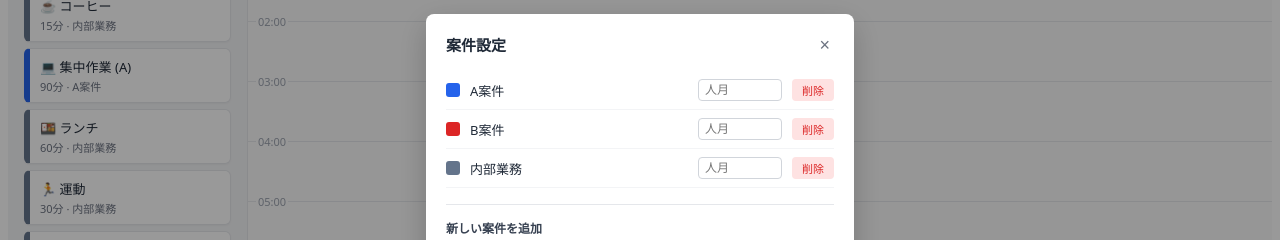
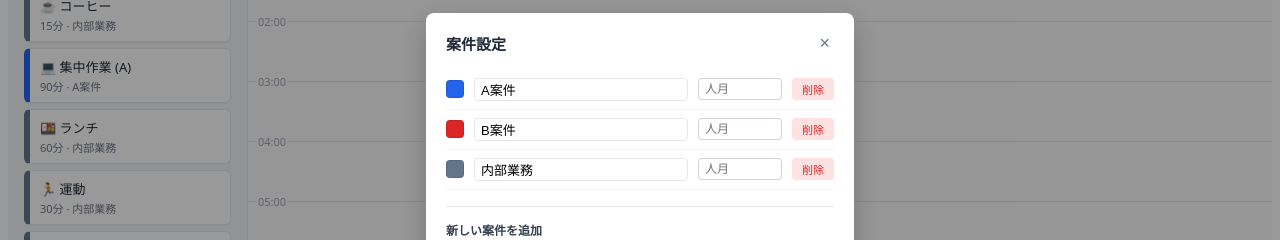
Before and after one commit to latelatte/taskette, a React (Vite) app: page / in a window 1280 px wide. Both pictures are taken after a click on the button "案件設定". Shown: the part 190-430 px from the top of the page. Built offline with nearby package versions, Linux system fonts and the light colour scheme.

Commit message:
feat: add project renaming and recoloring functionality in project settings

```diff
--- a/src/App.tsx
+++ b/src/App.tsx
@@ -49,6 +49,7 @@ export function App() {
   const [newProjectColor, setNewProjectColor] = useState<string>(
     PROJECT_COLOR_PALETTE[0] ?? '#64748b',
   );
+  const [colorPickerProjectId, setColorPickerProjectId] = useState<string | null>(null);
 
   useEffect(() => {
     saveStore({ blocksByDate, projects });
@@ -139,6 +140,16 @@ export function App() {
         return { ...p, monthlyBudget: num };
       }),
     );
+  };
+
+  const renameProject = (id: string, name: string): void => {
+    const trimmed = name.trim();
+    if (trimmed.length === 0) return;
+    setProjects((prev) => prev.map((p) => (p.id === id ? { ...p, name: trimmed } : p)));
+  };
+
+  const recolorProject = (id: string, color: string): void => {
+    setProjects((prev) => prev.map((p) => (p.id === id ? { ...p, color } : p)));
   };
 
   const handleDeleteProject = (id: string): void => {
@@ -356,7 +367,7 @@ export function App() {
 
       {showSettings && (
         <div
-          onClick={() => setShowSettings(false)}
+          onClick={() => { setShowSettings(false); setColorPickerProjectId(null); }}
           style={{
             position: 'fixed',
             inset: 0,
@@ -383,7 +394,7 @@ export function App() {
             <div style={{ display: 'flex', justifyContent: 'space-between', alignItems: 'center', marginBottom: '16px' }}>
               <h2 style={{ margin: 0, fontSize: '15px' }}>案件設定</h2>
               <button
-                onClick={() => setShowSettings(false)}
+                onClick={() => { setShowSettings(false); setColorPickerProjectId(null); }}
                 style={{ background: 'none', border: 'none', cursor: 'pointer', fontSize: '18px', color: '#6b7280', padding: '0 4px', lineHeight: 1 }}
                 aria-label="閉じる"
               >×</button>
@@ -393,10 +404,32 @@ export function App() {
               {projects.length === 0 ? (
                 <div style={{ fontSize: '12px', color: '#9ca3af', padding: '8px 0' }}>案件が登録されておりません</div>
               ) : (
-                projects.map((p) => (
-                  <div key={p.id} style={{ display: 'flex', alignItems: 'center', gap: '10px', padding: '8px 0', borderBottom: '1px solid #f3f4f6' }}>
-                    <span style={{ width: 14, height: 14, borderRadius: 3, background: p.color, flexShrink: 0 }} />
-                    <span style={{ flex: 1, fontSize: '13px' }}>{p.name}</span>
+                projects.map((p) => {
+                  const pickerOpen = colorPickerProjectId === p.id;
+                  return (
+                    <div key={p.id} style={{ padding: '8px 0', borderBottom: '1px solid #f3f4f6' }}>
+                      <div style={{ display: 'flex', alignItems: 'center', gap: '10px' }}>
+                        <button
+                          onClick={() => setColorPickerProjectId(pickerOpen ? null : p.id)}
+                          title="色を変更"
+                          aria-label="色を変更"
+                          style={{
+                            width: 18,
+                            height: 18,
+                            borderRadius: 4,
+                            background: p.color,
+                            border: pickerOpen ? '2px solid #1f2937' : '1px solid rgba(0,0,0,0.1)',
+                            flexShrink: 0,
+                            cursor: 'pointer',
+                            padding: 0,
+                          }}
+                        />
+                        <input
+                          value={p.name}
+                          onChange={(e) => renameProject(p.id, e.currentTarget.value)}
+                          placeholder="案件名"
+                          style={{ flex: 1, fontSize: '13px', padding: '3px 6px', border: '1px solid #e5e7eb', borderRadius: '4px', outline: 'none', background: 'white' }}
+                        />
                         <input
                           type="number"
                           step="0.05"
@@ -412,7 +445,33 @@ export function App() {
                           style={{ background: '#fee2e2', color: '#dc2626', border: 'none', borderRadius: 4, padding: '3px 10px', fontSize: '11px', cursor: 'pointer' }}
                         >削除</button>
                       </div>
-                ))
+                      {pickerOpen && (
+                        <div style={{ display: 'flex', gap: '6px', marginTop: '8px', paddingLeft: '28px', flexWrap: 'wrap' }}>
+                          {PROJECT_COLOR_PALETTE.map((c) => (
+                            <button
+                              key={c}
+                              type="button"
+                              onClick={() => {
+                                recolorProject(p.id, c);
+                                setColorPickerProjectId(null);
+                              }}
+                              title={c}
+                              style={{
+                                width: 22,
+                                height: 22,
+                                borderRadius: 4,
+                                background: c,
+                                border: p.color === c ? '2px solid #1f2937' : '2px solid transparent',
+                                cursor: 'pointer',
+                                padding: 0,
+                              }}
+                            />
+                          ))}
+                        </div>
+                      )}
+                    </div>
+                  );
+                })
               )}
             </div>
 
```
Lines whose indentation alone changed are shown as unchanged.
